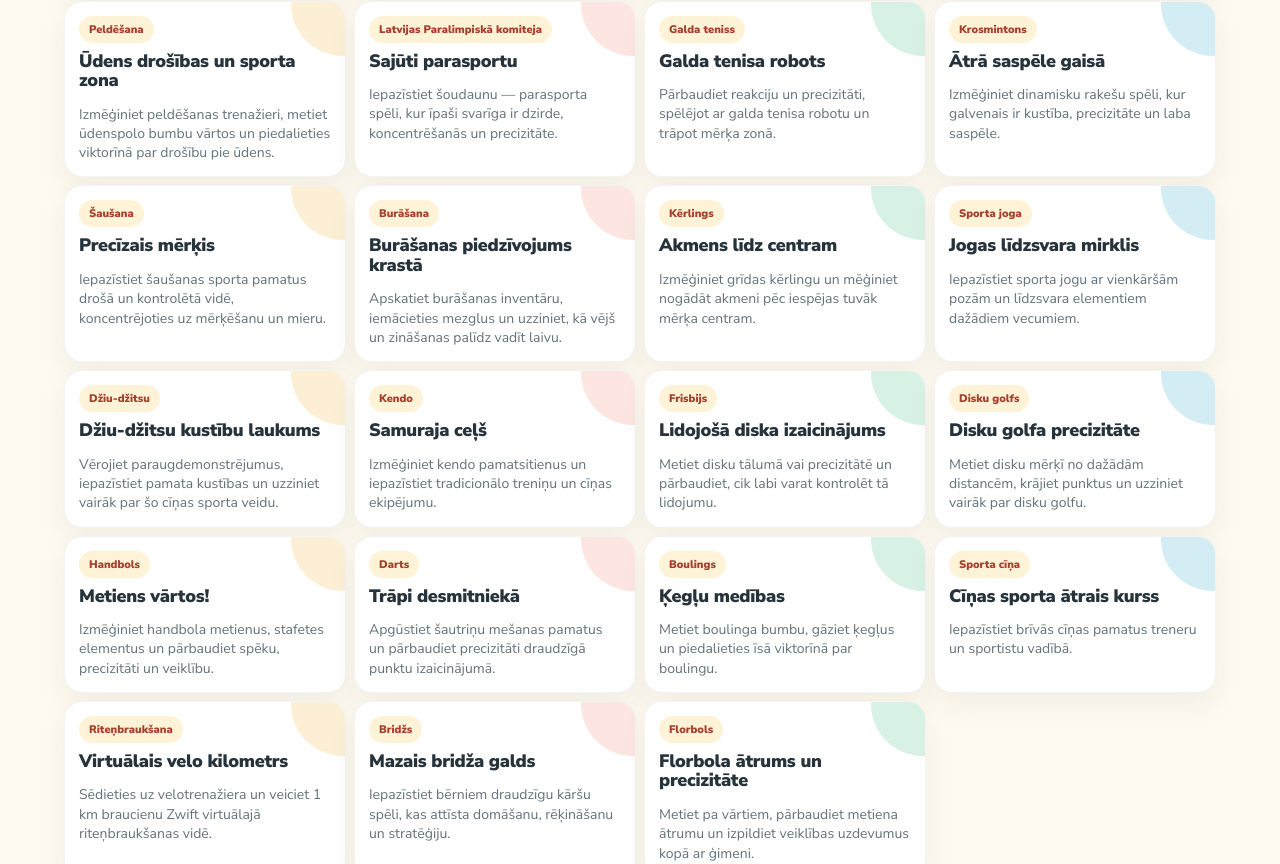
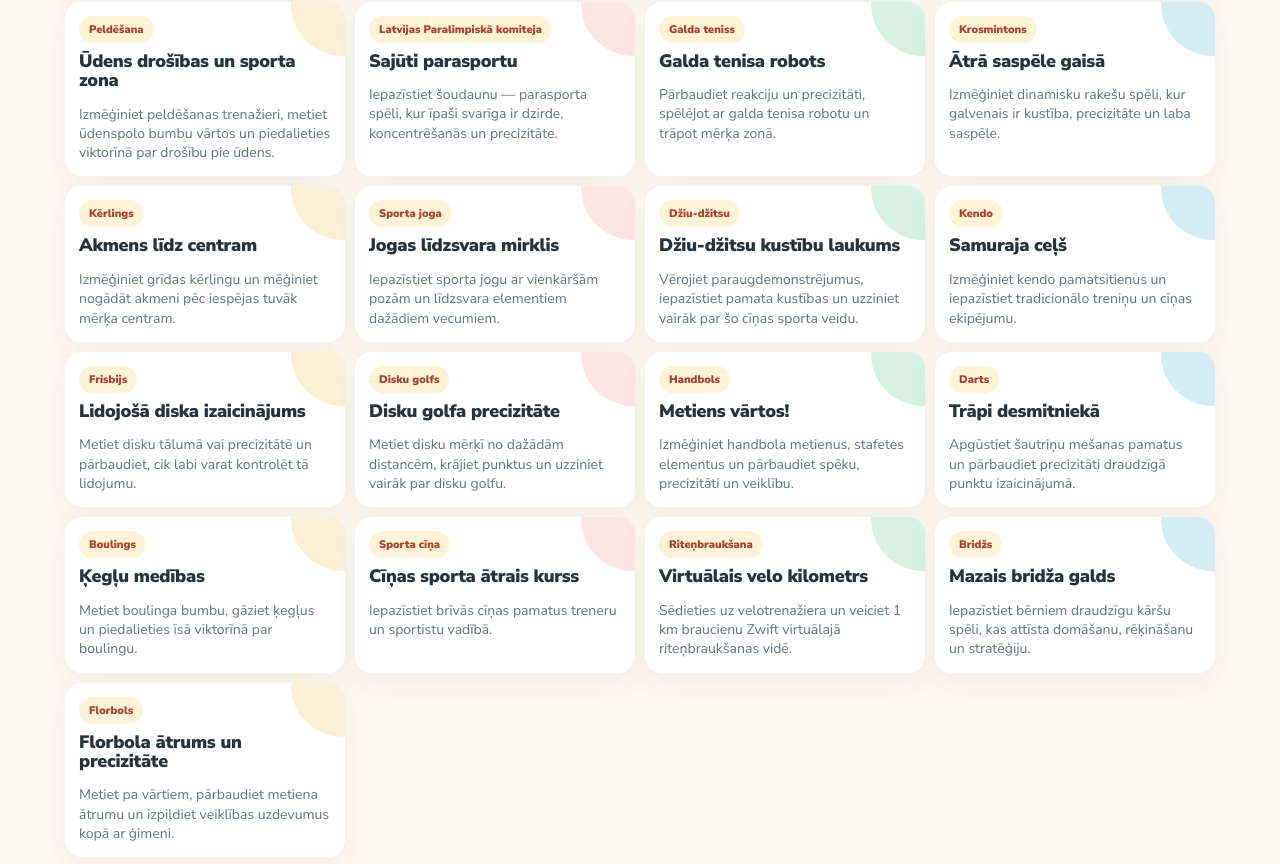
Before and after one commit to ronaldsrezais-cpu/eiropas_gimenu_festivals, a Next.js app: page / in a window 1280 px wide. Shown: the part 1996-2860 px from the top of the page. Built offline with nearby package versions, Linux system fonts and the light colour scheme.

Commit message:
Add files via upload

```diff
--- a/app/page.js
+++ b/app/page.js
@@ -144,8 +144,6 @@ import Script from "next/script"; const pageHtml = `<header class="site-header"
       <article class="activity-card"><span>Latvijas Paralimpiskā komiteja</span><h3>Sajūti parasportu</h3><p>Iepazīstiet šoudaunu — parasporta spēli, kur īpaši svarīga ir dzirde, koncentrēšanās un precizitāte.</p></article>
       <article class="activity-card"><span>Galda teniss</span><h3>Galda tenisa robots</h3><p>Pārbaudiet reakciju un precizitāti, spēlējot ar galda tenisa robotu un trāpot mērķa zonā.</p></article>
       <article class="activity-card"><span>Krosmintons</span><h3>Ātrā saspēle gaisā</h3><p>Izmēģiniet dinamisku rakešu spēli, kur galvenais ir kustība, precizitāte un laba saspēle.</p></article>
-      <article class="activity-card"><span>Šaušana</span><h3>Precīzais mērķis</h3><p>Iepazīstiet šaušanas sporta pamatus drošā un kontrolētā vidē, koncentrējoties uz mērķēšanu un mieru.</p></article>
-      <article class="activity-card"><span>Burāšana</span><h3>Burāšanas piedzīvojums krastā</h3><p>Apskatiet burāšanas inventāru, iemācieties mezglus un uzziniet, kā vējš un zināšanas palīdz vadīt laivu.</p></article>
       <article class="activity-card"><span>Kērlings</span><h3>Akmens līdz centram</h3><p>Izmēģiniet grīdas kērlingu un mēģiniet nogādāt akmeni pēc iespējas tuvāk mērķa centram.</p></article>
       <article class="activity-card"><span>Sporta joga</span><h3>Jogas līdzsvara mirklis</h3><p>Iepazīstiet sporta jogu ar vienkāršām pozām un līdzsvara elementiem dažādiem vecumiem.</p></article>
       <article class="activity-card"><span>Džiu-džitsu</span><h3>Džiu-džitsu kustību laukums</h3><p>Vērojiet paraugdemonstrējumus, iepazīstiet pamata kustības un uzziniet vairāk par šo cīņas sporta veidu.</p></article>
@@ -289,8 +287,6 @@ import Script from "next/script"; const pageHtml = `<header class="site-header"
       <div class="support-logo-tile"><img class="org-logo org-logo--support" src="/assets/logos/win-win-sport.png" alt="WIN WIN SPORT" /></div>
       <div class="support-logo-tile"><img class="org-logo org-logo--support" src="/assets/logos/support-barbora.png" alt="Barbora" /></div>
       <div class="support-logo-tile"><img class="org-logo org-logo--support" src="/assets/logos/support-tervete.png" alt="Dabas parks Tērvete" /></div>
-      <div class="support-logo-tile"><img class="org-logo org-logo--support" src="/assets/logos/support-rigas-mezi.jpg" alt="Rīgas Meži" /></div>
-      <div class="support-logo-tile"><img class="org-logo org-logo--support" src="/assets/logos/support-riga-policija.png" alt="Rīgas valstspilsētas pašvaldības policija" /></div>
       <div class="support-logo-tile"><img class="org-logo org-logo--support" src="/assets/logos/support-jspa.png" alt="Jaunatnes starptautisko programmu aģentūra" /></div>
       <div class="support-logo-tile"><img class="org-logo org-logo--support" src="/assets/logos/support-viaa.png" alt="Valsts izglītības attīstības aģentūra" /></div>
       <div class="support-logo-tile"><img class="org-logo org-logo--support" src="/assets/logos/support-antidopings.png" alt="Latvijas Antidopinga birojs" /></div>
@@ -312,8 +308,6 @@ import Script from "next/script"; const pageHtml = `<header class="site-header"
       <div class="partner-logo-tile"><img src="/assets/logos/partner-lpk.png" alt="Latvijas Paralimpiskā komiteja" /></div>
       <div class="partner-logo-tile"><img src="/assets/logos/partner-gtf.png" alt="Latvijas Galda tenisa federācija" /></div>
       <div class="partner-logo-tile"><img src="/assets/logos/partner-krosmintons.png" alt="Latvijas Krosmintona federācija" /></div>
-      <div class="partner-logo-tile"><img src="/assets/logos/partner-sausana.png" alt="Latvijas Šaušanas federācija" /></div>
-      <div class="partner-logo-tile"><img src="/assets/logos/partner-sailing-latvia.png" alt="Sailing Latvia" /></div>
       <div class="partner-logo-tile"><img src="/assets/logos/partner-kerlings.jpg" alt="Latvijas Kērlinga asociācija" /></div>
       <div class="partner-logo-tile"><img src="/assets/logos/partner-sporta-joga.png" alt="Latvijas Sporta jogas federācija" /></div>
       <div class="partner-logo-tile"><img src="/assets/logos/partner-jiu-jitsu.png" alt="Latvijas Džiu-džitsu federācija" /></div>
```
Also changed, not shown: 1 other file (tests, documents, lock files or other folders).
